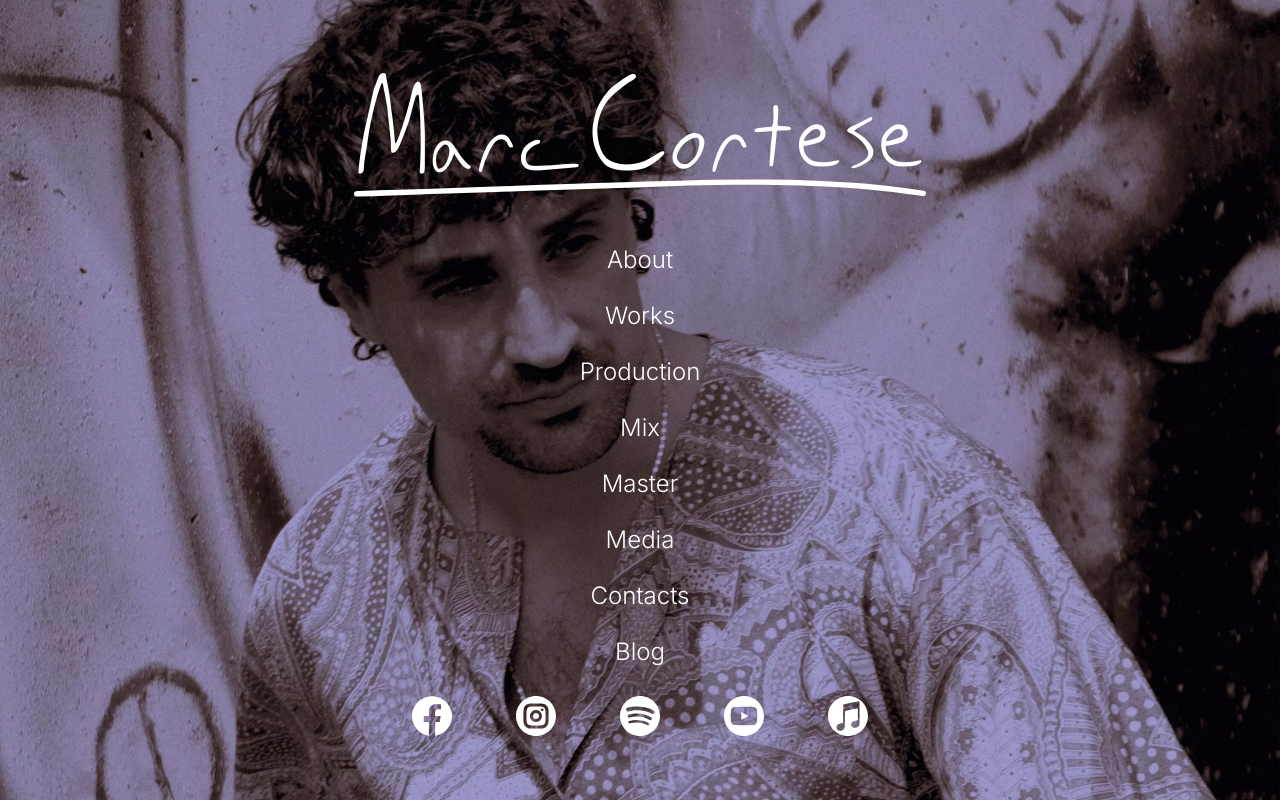
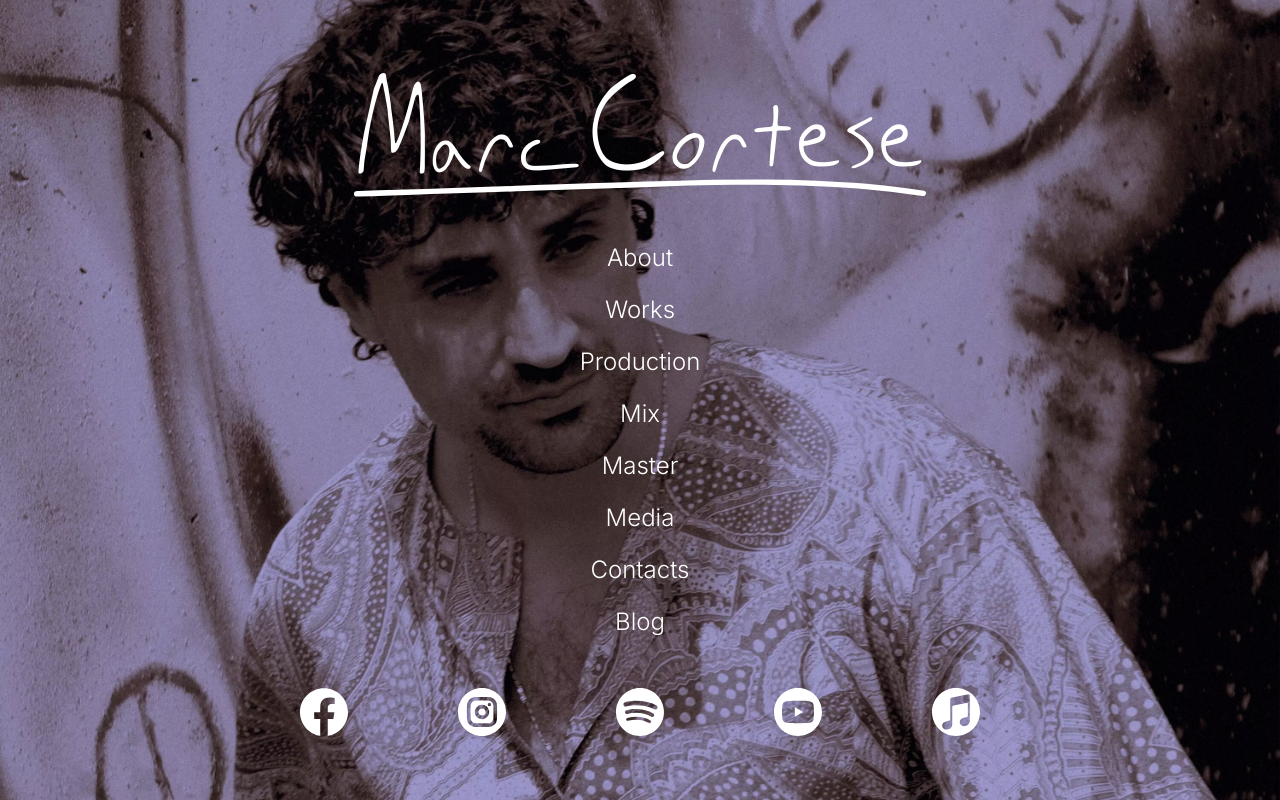
Before and after one commit to RickyBenevelli/marccortese, a Next.js app: page / in a window 1280 px wide. Built offline with nearby package versions, Linux system fonts and the light colour scheme.

Commit message:
aggiustato il padding degli items del menu

```diff
--- a/components/NavBar.jsx
+++ b/components/NavBar.jsx
@@ -85,9 +85,9 @@ const NavBar = () => {
             {
                 menu.map((item, index) => {
                 return (
-                    <li key={index} className='cursor-pointer py-[2vh]'>
+                    <li key={index} className='cursor-pointer'>
                     <Link href={`/${item}`} locale="it">
-                        <p className='capitalize hover:text-white/80 transition-all duration-100 ease-in'>{item}</p>
+                        <p className='capitalize hover:text-white/80 transition-all duration-100 ease-in py-[1.5vh]'>{item}</p>
                     </Link>
                     </li>
                 )
--- a/pages/index.js
+++ b/pages/index.js
@@ -32,17 +32,17 @@ export default function Home() {
           }} priority/>
       </div>
 
-      <div className='flex flex-col max-w-3xl w-full h-full items-center justify-between py-[2vh] lg:py-[6vh] relative z-10 text-white'>
+      <div className='flex flex-col max-w-3xl w-full h-full items-center justify-between pt-[4vh] pb-[8vh] lg:pt-[6vh] relative z-10 text-white'>
         <span className='text-center inline-block relative'>
           <h1 className={`text-[5vh] lg:text-[10vh] ${marcFont.className} pt-[4vh]`}>Marc Cortese</h1>
           <Image src={lineSvg} alt='' fill className='mt-[6vh] lg:mt-[8vh] z-0' priority/>
         </span>
 
-        <ul className='grow text-[3vh] text-center font-light flex flex-col justify-around pt-[4vh] z-10'>
+        <ul className='text-[3vh] text-center font-light flex flex-col justify-around pt-[4vh] z-10'>
           {
             menu.map((item, index) => {
               return (
-                <li key={index} className='cursor-pointer'>
+                <li key={index} className='cursor-pointer py-[1vh]'>
                   <Link href={`/${item}`} locale="it">
                     <p className='capitalize hover:text-white/80 transition-all duration-100 ease-in'>{item}</p>
                   </Link>
@@ -53,22 +53,22 @@ export default function Home() {
         </ul>
 
 
-        <div className='flex flex-row flex-wrap items-center justify-center w-full px-10'>
+        <div className='grid grid-cols-5 gap-[8vw] w-full px-10 py-[5vh]'>
 
-          <Link href={"https://www.facebook.com/marc.cortese.9/?locale=it_IT"}>
-            <Image src={facebook} alt='Facebook' className='socialIcon' priority/>
+          <Link href={"https://www.facebook.com/marc.cortese.9/?locale=it_IT"} className='socialIcon'>
+            <Image src={facebook} alt='Facebook' priority/>
           </Link>
-          <Link href={"https://instagram.com/marccortese_musix?igshid=YmMyMTA2M2Y="}>
-            <Image src={instagram} alt='Instagram' className='socialIcon' priority/>
+          <Link href={"https://instagram.com/marccortese_musix?igshid=YmMyMTA2M2Y="} className='socialIcon'>
+            <Image src={instagram} alt='Instagram' priority/>
           </Link>
-          <Link href={"https://open.spotify.com/artist/08pTM5TPyqCYEeFFthnoLr?si=wuasu9SLRuK-j4SV64PXHg"}>
-            <Image src={spotify} alt='Spotify' className='socialIcon' priority/>
+          <Link href={"https://open.spotify.com/artist/08pTM5TPyqCYEeFFthnoLr?si=wuasu9SLRuK-j4SV64PXHg"} className='socialIcon'>
+            <Image src={spotify} alt='Spotify' priority/>
           </Link>
-          <Link href={"https://www.youtube.com/@marccortese"}>
-            <Image src={youtube} alt='YouTube' className='socialIcon' priority/>
+          <Link href={"https://www.youtube.com/@marccortese"} className='socialIcon'>
+            <Image src={youtube} alt='YouTube' priority/>
           </Link>
-          <Link href={"https://music.apple.com/it/artist/marc-cortese/598073934"}>
-            <Image src={apple} alt='Apple Music' className='socialIcon' priority/>
+          <Link href={"https://music.apple.com/it/artist/marc-cortese/598073934"} className='socialIcon'>
+            <Image src={apple} alt='Apple Music' priority/>
           </Link>
 
         </div>
--- a/styles/globals.css
+++ b/styles/globals.css
@@ -9,7 +9,7 @@ html {
 }
 
 .socialIcon {
-  @apply h-[5vh] w-[5vh] mx-[2vh] md:mx-[4vh] my-[2vh] hover:fill-white/60 duration-200 transition-colors ease-in-out;
+  @apply w-full max-w-[6vh] aspect-square m-auto duration-200 transition-colors ease-in-out;
 }
 .socialIconContacts {
   @apply h-10 w-10 m-4 ml-0 md:h-10 md:w-10 lg:mx-6 hover:fill-white/60 duration-200 transition-colors ease-in-out;
```
